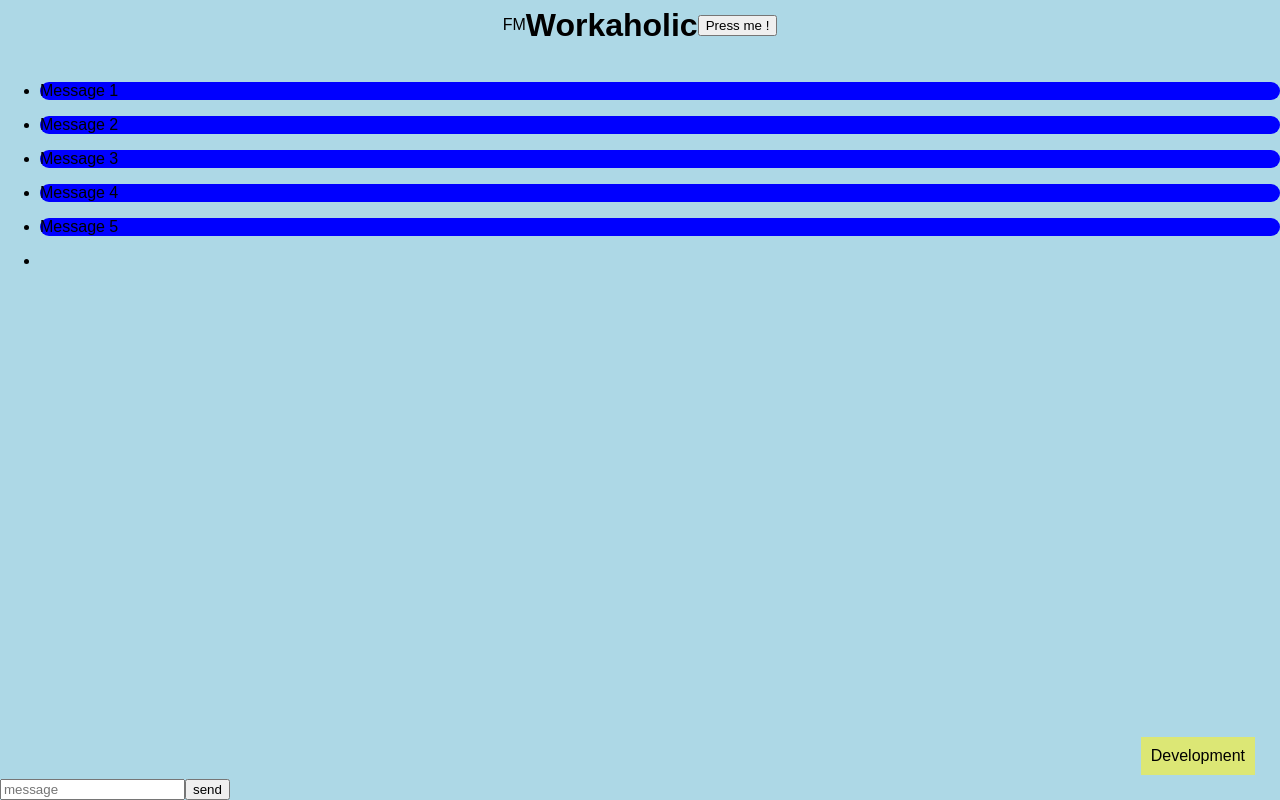
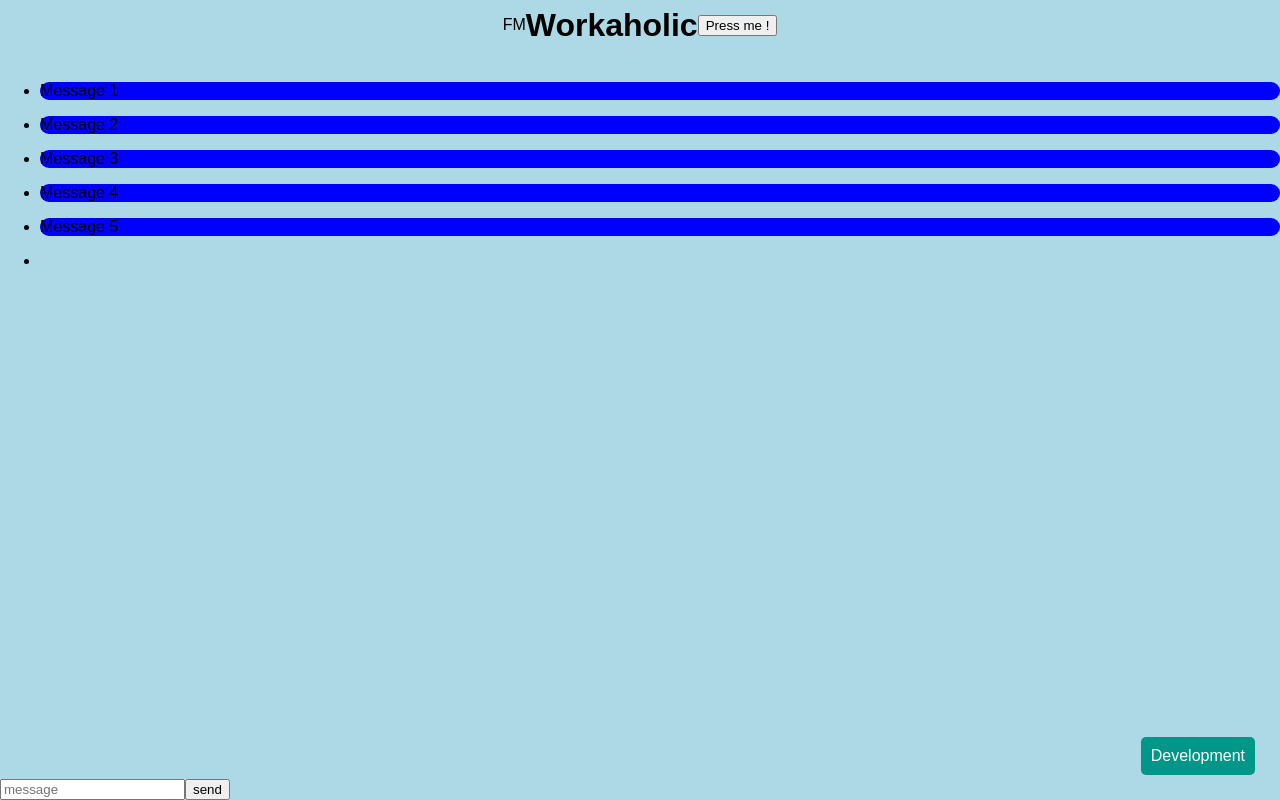
Before and after one commit to FredericKtan/workaholic, a React (Create React App) app in the folder frontend/: page / in a window 1280 px wide. Built offline with nearby package versions, Linux system fonts and the light colour scheme.

Commit message:
:lipstick: Revised colors

```diff
--- a/frontend/src/components/Developer/DeveloperIndicator.js
+++ b/frontend/src/components/Developer/DeveloperIndicator.js
@@ -8,7 +8,9 @@ const DeveloperIndicator = () => {
       bottom: '25px',
       margin: '0',
       padding: '10px',
-      backgroundColor: '#DCE775',
+      backgroundColor: '#009688',
+      color: '#FFFFFF',
+      borderRadius: '5px',
     },
   };
 
```
